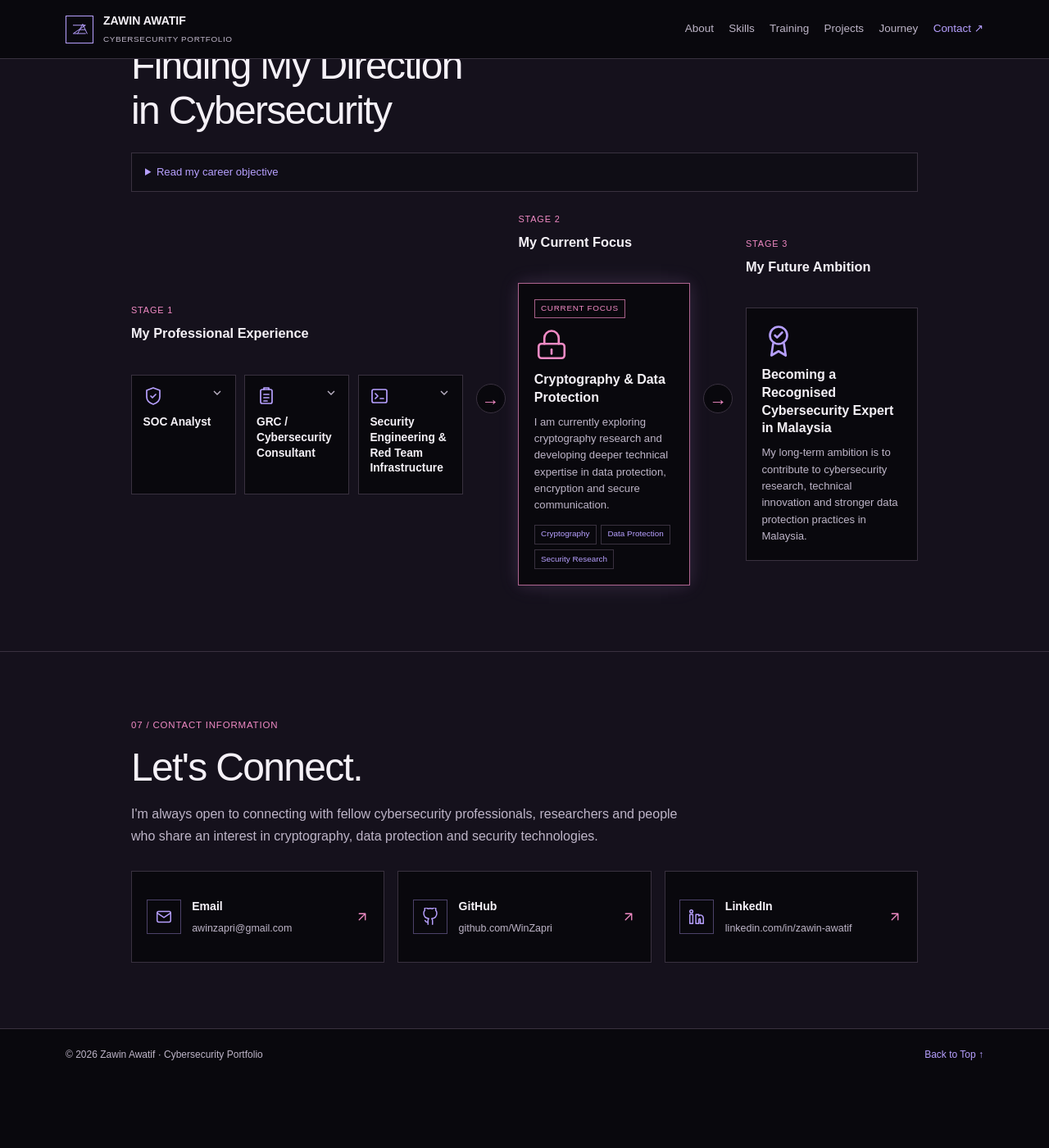
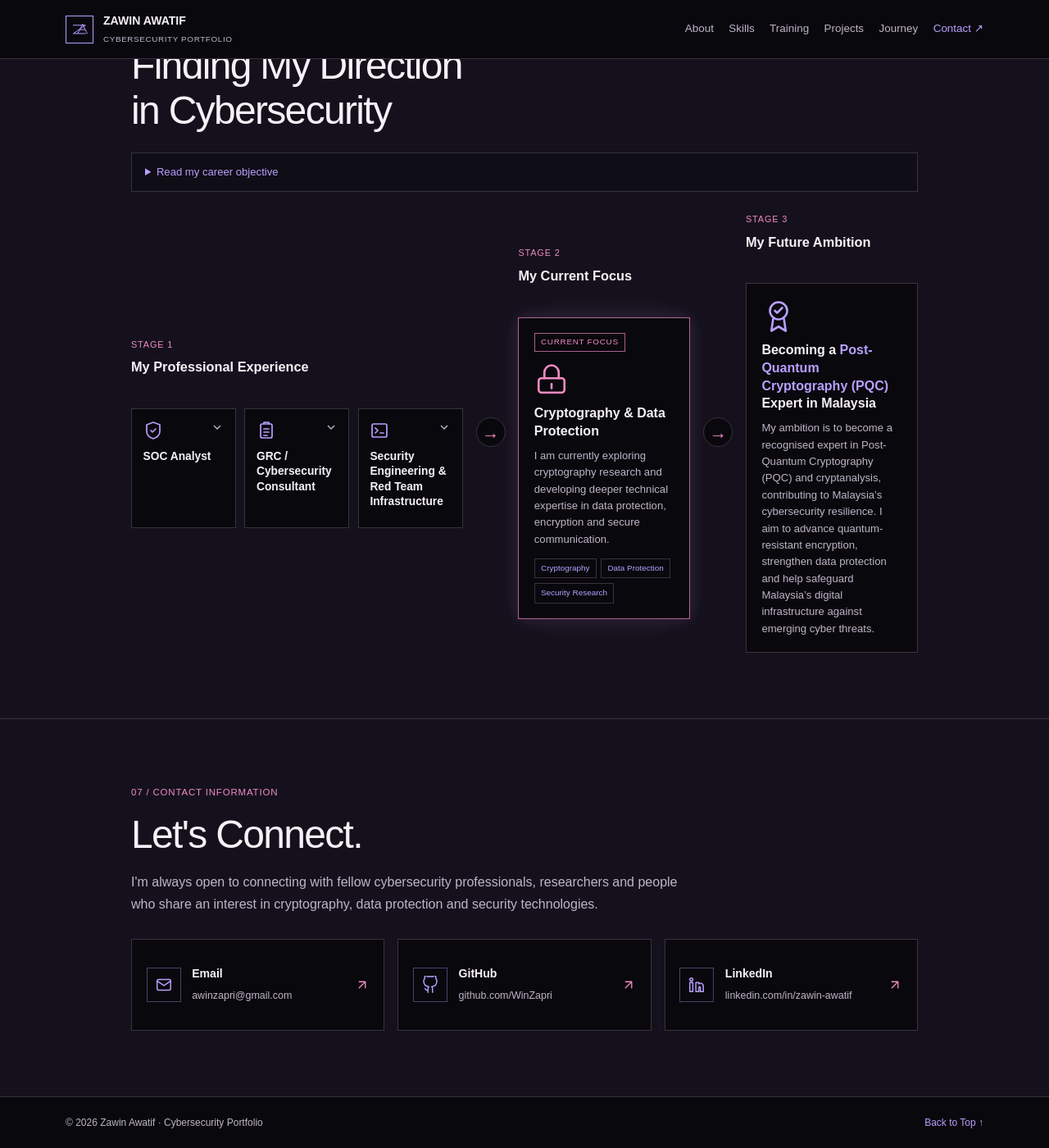
Before and after one commit to WinZapri/cybersecurity-portfolio, a Jekyll site: the page built from index.md, in a window 1280 px wide and 1400 px high, scrolled down 6223 px. Shown: the whole window at 82% size. Built offline with Jekyll 4.4.1, drawn with Linux system fonts in a browser that asks for light colours; before the commit the page ends 7540 px from its top, so only the background shows below that.

Commit message:
feat: update career objective with PQC ambition
Co-authored-by: Copilot App <223556219+Copilot@users.noreply.github.com>

```diff
--- a/assets/css/portfolio.css
+++ b/assets/css/portfolio.css
@@ -167,6 +167,7 @@ main { overflow: hidden; }
 .future-card { display: flex; flex-direction: column; align-items: flex-start; padding: 1.15rem; transition: border-color .18s ease, transform .18s ease; }
 .future-card:hover { border-color: var(--purple); transform: translateY(-3px); }
 .future-icon { width: 42px; height: 42px; margin-bottom: .6rem; fill: none; stroke: var(--purple); stroke-width: 1.5; stroke-linecap: round; stroke-linejoin: round; }
+.future-highlight { color: var(--purple); }
 .contact-section { padding: 5rem max(10vw, calc((100vw - 960px) / 2)); border-top: 1px solid var(--line); background: var(--navy-light); }
 .contact-introduction { max-width: 680px; margin: 1rem 0 1.8rem; color: var(--muted); }
 .contact-grid { display: grid; grid-template-columns: repeat(3, minmax(0, 1fr)); gap: 1rem; }
--- a/index.md
+++ b/index.md
@@ -376,8 +376,8 @@ description: Coursework and learning notes by Zawin Awatif, a postgraduate cyber
         <h3 id="future-stage-title">My Future Ambition</h3>
         <article class="future-card">
           <svg class="future-icon" viewBox="0 0 24 24" aria-hidden="true"><circle cx="12" cy="8" r="6"/><path d="M8.21 13.89 7 22l5-3 5 3-1.21-8.11"/><path d="m9.5 8 1.5 1.5L14.5 6"/></svg>
-          <h4>Becoming a Recognised Cybersecurity Expert in Malaysia</h4>
-          <p>My long-term ambition is to contribute to cybersecurity research, technical innovation and stronger data protection practices in Malaysia.</p>
+          <h4>Becoming a <span class="future-highlight">Post-Quantum Cryptography (PQC)</span> Expert in Malaysia</h4>
+          <p>My ambition is to become a recognised expert in Post-Quantum Cryptography (PQC) and cryptanalysis, contributing to Malaysia’s cybersecurity resilience. I aim to advance quantum-resistant encryption, strengthen data protection and help safeguard Malaysia’s digital infrastructure against emerging cyber threats.</p>
         </article>
       </section>
     </div>
```
